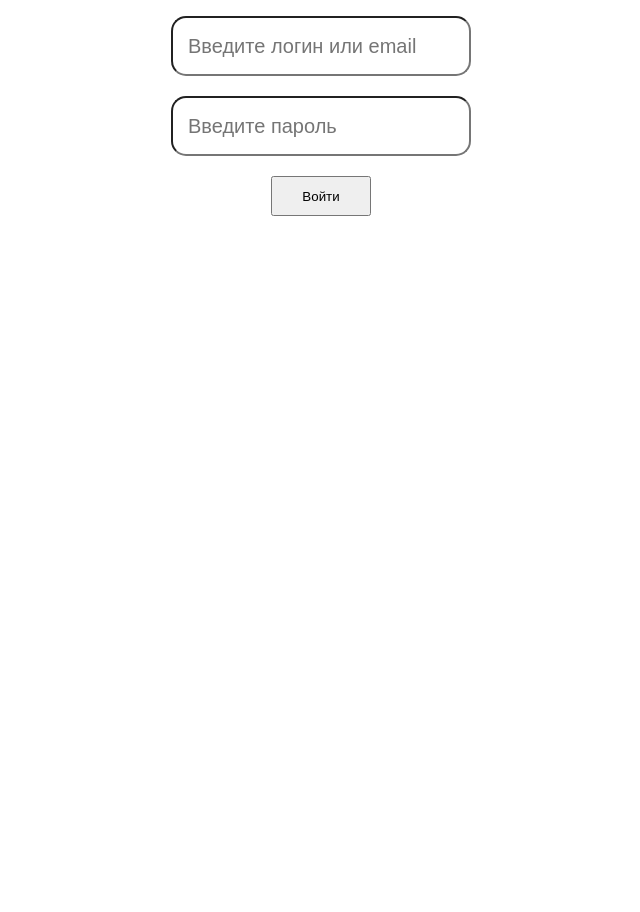
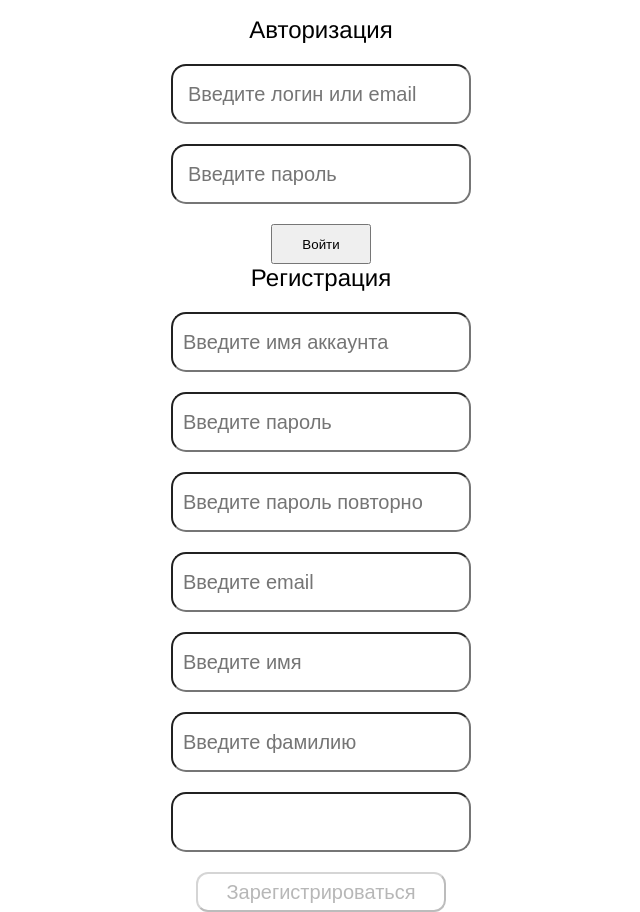
Before and after one commit to Fladit/besedka-frontend, a Vue app: page / in a window 1280 px wide. Shown: the part 188-1100 px from the top of the page, without its empty margins (319-959 px from the left). Before the commit the page ends 800 px from the top, so only its background shows below. Built offline with nearby package versions, Linux system fonts and the light colour scheme.

Commit message:
add registration window component

```diff
--- a/src/App.vue
+++ b/src/App.vue
@@ -2,16 +2,19 @@
   <div id="app">
     <img alt="Vue logo" src="./assets/logo.png">
     <Login/>
+    <TheRegistrationWindow/>
   </div>
 </template>
 
 <script>
 
 import Login from "@/components/TheLoginWindow";
+import TheRegistrationWindow from "@/components/TheRegistrationWindow";
 
 export default {
   name: 'App',
   components: {
+    TheRegistrationWindow,
     Login
   }
 }
--- a/src/components/TheLoginWindow.vue
+++ b/src/components/TheLoginWindow.vue
@@ -1,5 +1,6 @@
 <template>
   <div class="login">
+    <div>Авторизация</div>
     <input class="login_input" id="usernameInput" v-model="username" placeholder="Введите логин или email">
     <input class="login_input" id="passwordInput" v-model="password" placeholder="Введите пароль">
     <button class="login_button" @click="login">Войти</button>
@@ -36,7 +37,7 @@ export default {
   width: 300px;
   height: 60px;
   border-radius: 15px;
-  margin-bottom: 20px;
+  margin-top: 20px;
   font-size: 20px;
   padding: 10px 15px;
 }
@@ -44,5 +45,6 @@ export default {
 .login_button {
   width: 100px;
   height: 40px;
+  margin-top: 20px;
 }
 </style>
--- /dev/null
+++ b/src/components/TheRegistrationWindow.vue
@@ -0,0 +1,73 @@
+<template>
+  <div class="registration">
+    <div class="registration_label">Регистрация</div>
+    <input class="registration_input" v-model="user.username" placeholder="Введите имя аккаунта">
+    <input class="registration_input" v-model="user.password" placeholder="Введите пароль">
+    <input class="registration_input" v-model="passwordRetry" placeholder="Введите пароль повторно">
+    <input class="registration_input" v-model="user.email" placeholder="Введите email">
+    <input class="registration_input" v-model="user.firstName" placeholder="Введите имя">
+    <input class="registration_input" v-model="user.lastName" placeholder="Введите фамилию">
+    <input class="registration_input" v-model="user.birthDay">
+    <button class="registration_button" :disabled="isButtonDisabled">Зарегистрироваться</button>
+  </div>
+</template>
+
+<script>
+export default {
+  name: "TheRegistrationWindow",
+  data() {
+    return {
+      user: {
+        username: '',
+        password: '',
+        email: '',
+        firstName: '',
+        lastName: '',
+        birthDay: '',
+      },
+      passwordRetry: ''
+    }
+  },
+  computed: {
+    isButtonDisabled() {
+      for (const property in this.user) {
+        console.log(property, this.user[property])
+        if (!this.user[property])
+          return true;
+      }
+      return this.user.password !== this.passwordRetry;
+    }
+  }
+}
+</script>
+
+<style scoped>
+.registration {
+  display: flex;
+  flex-direction: column;
+  justify-content: center;
+  align-items: center;
+}
+
+.registration_label {
+  font-size: 24px;
+}
+
+.registration_input {
+  width: 300px;
+  height: 60px;
+  border-radius: 15px;
+  font-size: 20px;
+  margin-top: 20px;
+  padding: 20px 10px;
+}
+
+.registration_button {
+  width: 250px;
+  height: 40px;
+  border-radius: 12px;
+  margin-top: 20px;
+  background-color: white;
+  font-size: 20px;
+}
+</style>
```
